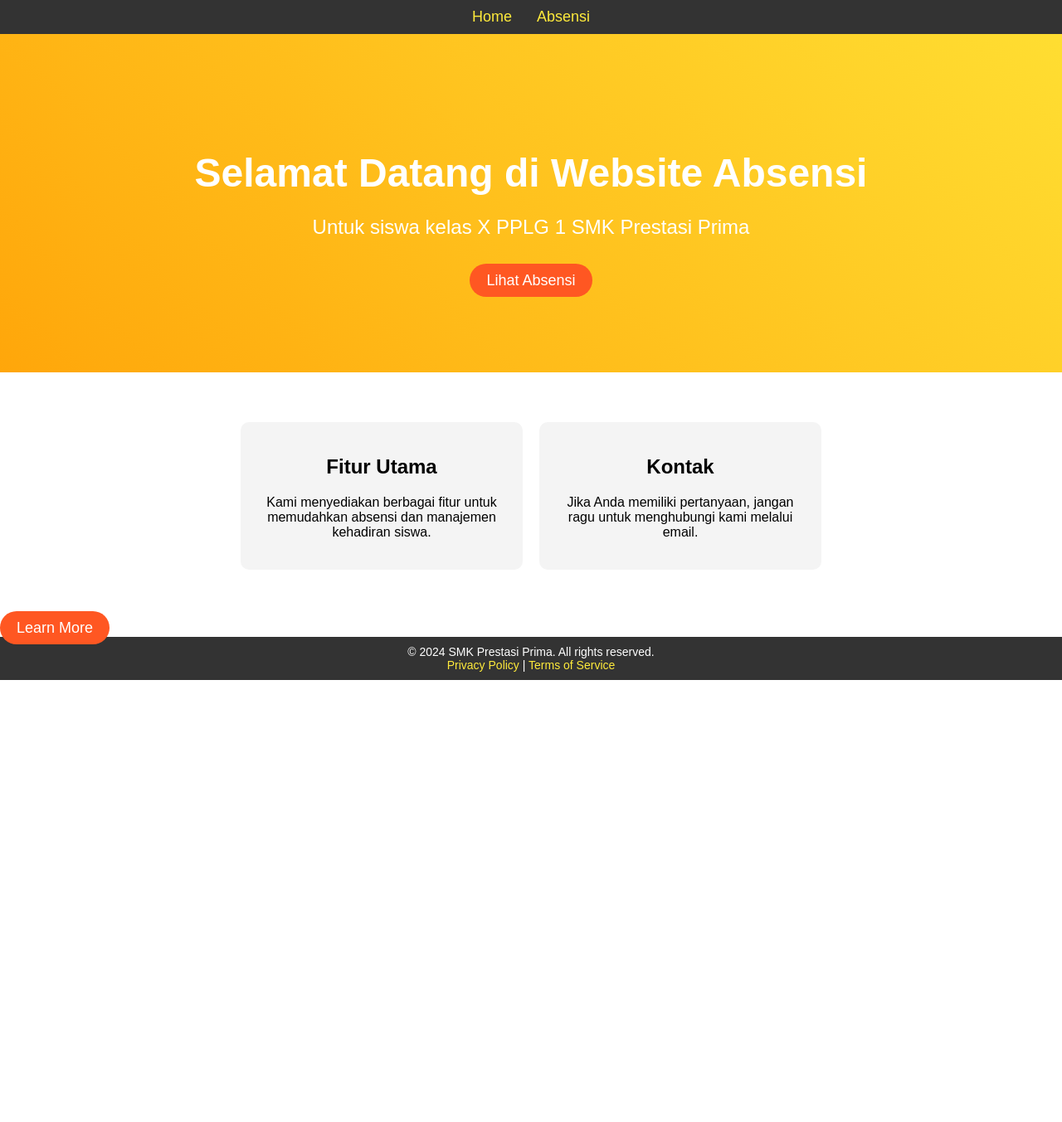
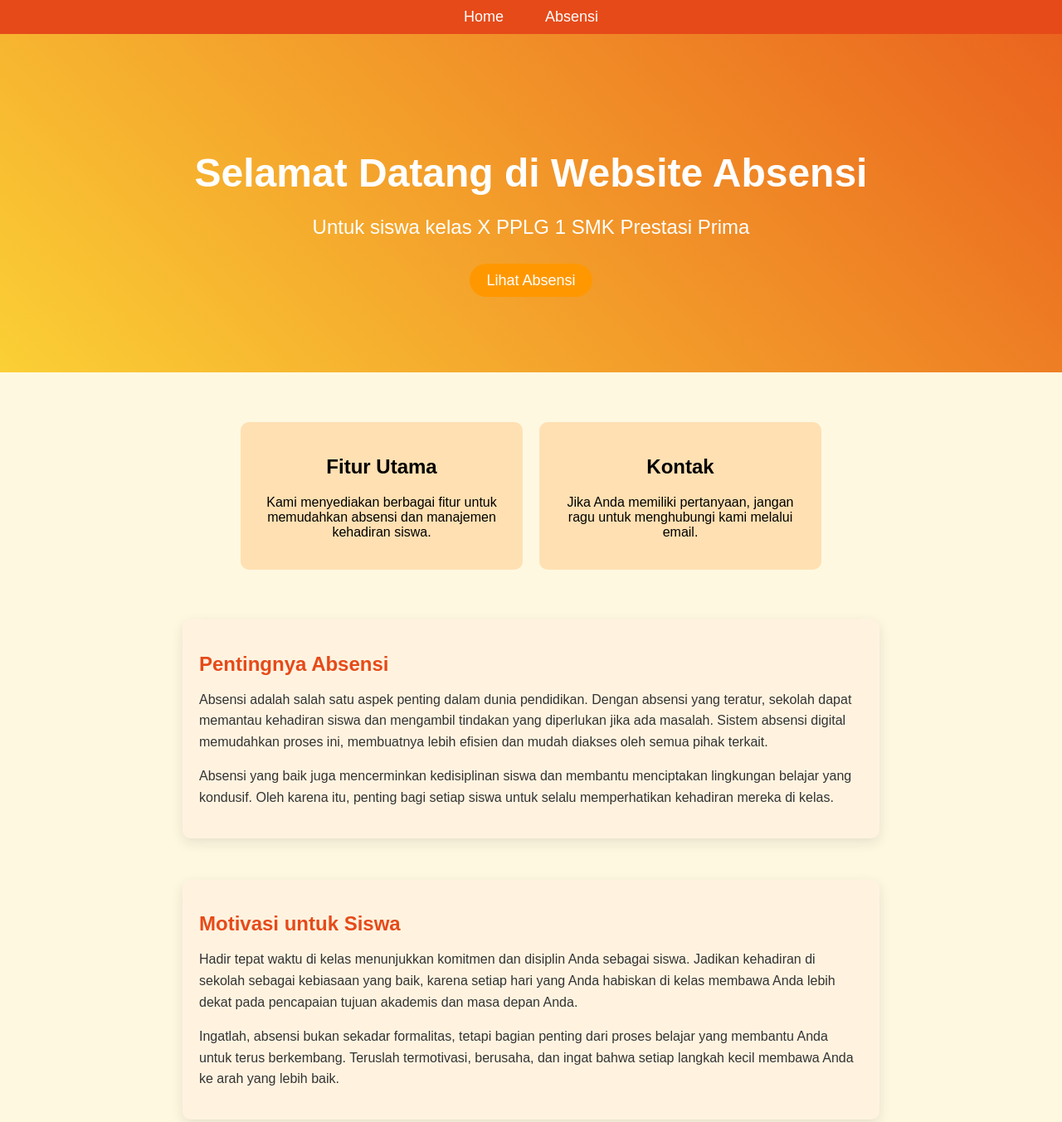
Before and after one commit to rafaelabimanyu/HADIR-SISWA, a plain HTML site: page home.html in a window 1280 px wide. Shown: the top 1353 px of the page at 83% size. Before the commit the page ends 820 px from the top, so only its background shows below. Drawn offline with Linux system fonts and the light colour scheme.

Commit message:
first commit

```diff
--- a/home.html
+++ b/home.html
@@ -10,6 +10,7 @@
             font-family: 'Poppins', sans-serif;
             margin: 0;
             padding: 0;
+            background-color: #fff8e1; /* Light orange background */
         }
 
         html {
@@ -17,7 +18,7 @@
         }
 
         header {
-            background: #333;
+            background: #e64a19; /* Darker orange background for header */
             color: #fff;
             padding: 10px 0;
         }
@@ -35,18 +36,21 @@
         }
 
         nav ul li a {
-            color: #ffeb3b; /* Warna kontras dengan latar belakang gelap */
+            color: #fff;
             text-decoration: none;
             font-size: 18px;
-            transition: color 0.3s ease;
+            padding: 5px 10px; /* Padding for better alignment */
+            border-radius: 3px; /* Slightly rounded corners */
+            transition: background-color 0.3s ease, color 0.3s ease;
         }
 
         nav ul li a:hover {
-            color: #ff9800; /* Warna saat hover untuk efek interaktif */
+            background-color: #fff;
+            color: #e64a19;
         }
 
         .hero {
-            background: linear-gradient(45deg, #ff5722, #ff9800, #ffeb3b);
+            background: linear-gradient(45deg, #ff9800, #ffeb3b, #e64a19);
             background-size: 300% 300%;
             animation: gradientAnimation 10s ease infinite;
             color: #fff;
@@ -71,7 +75,7 @@
         }
 
         .cta-button {
-            background: #ff5722;
+            background: #ff9800;
             color: #fff;
             padding: 10px 20px;
             border-radius: 25px;
@@ -92,7 +96,7 @@
         }
 
         .info-box {
-            background: #f4f4f4;
+            background: #ffe0b2; /* Light orange */
             padding: 20px;
             margin: 10px;
             border-radius: 10px;
@@ -108,26 +112,10 @@
         }
 
         footer {
-            background: #333;
+            background: #e64a19; /* Darker orange background for footer */
             color: #fff;
             text-align: center;
             padding: 10px 0;
-        }
-
-        footer p {
-            margin: 0;
-            font-size: 14px;
-        }
-
-        footer a {
-            color: #ffeb3b; /* Warna kontras dengan latar belakang gelap */
-            text-decoration: none;
-            font-size: 14px;
-            transition: color 0.3s ease;
-        }
-
-        footer a:hover {
-            color: #ff9800; /* Warna saat hover untuk efek interaktif */
         }
 
         /* Modal */
@@ -160,6 +148,27 @@
             font-size: 24px;
             cursor: pointer;
         }
+
+        .article {
+            margin: 50px 20px;
+            padding: 20px;
+            background-color: #fff3e0; /* Very light orange */
+            border-radius: 10px;
+            box-shadow: 0px 5px 15px rgba(0, 0, 0, 0.1);
+            max-width: 800px;
+            margin-left: auto;
+            margin-right: auto;
+        }
+
+        .article h2 {
+            color: #e64a19;
+            margin-bottom: 15px;
+        }
+
+        .article p {
+            color: #333;
+            line-height: 1.6;
+        }
     </style>
 </head>
 <body>
@@ -191,6 +200,18 @@
             </div>
         </section>
 
+        <section class="article">
+            <h2>Pentingnya Absensi</h2>
+            <p>Absensi adalah salah satu aspek penting dalam dunia pendidikan. Dengan absensi yang teratur, sekolah dapat memantau kehadiran siswa dan mengambil tindakan yang diperlukan jika ada masalah. Sistem absensi digital memudahkan proses ini, membuatnya lebih efisien dan mudah diakses oleh semua pihak terkait.</p>
+            <p>Absensi yang baik juga mencerminkan kedisiplinan siswa dan membantu menciptakan lingkungan belajar yang kondusif. Oleh karena itu, penting bagi setiap siswa untuk selalu memperhatikan kehadiran mereka di kelas.</p>
+        </section>
+
+        <section class="article">
+            <h2>Motivasi untuk Siswa</h2>
+            <p>Hadir tepat waktu di kelas menunjukkan komitmen dan disiplin Anda sebagai siswa. Jadikan kehadiran di sekolah sebagai kebiasaan yang baik, karena setiap hari yang Anda habiskan di kelas membawa Anda lebih dekat pada pencapaian tujuan akademis dan masa depan Anda.</p>
+            <p>Ingatlah, absensi bukan sekadar formalitas, tetapi bagian penting dari proses belajar yang membantu Anda untuk terus berkembang. Teruslah termotivasi, berusaha, dan ingat bahwa setiap langkah kecil membawa Anda ke arah yang lebih baik.</p>
+        </section>
+
         <!-- Modal Trigger -->
         <a href="#" id="open-modal" class="cta-button">Learn More</a>
 
@@ -206,7 +227,6 @@
 
     <footer>
         <p>&copy; 2024 SMK Prestasi Prima. All rights reserved.</p>
-        <p><a href="privacy.html">Privacy Policy</a> | <a href="terms.html">Terms of Service</a></p>
     </footer>
 
     <script>
```
